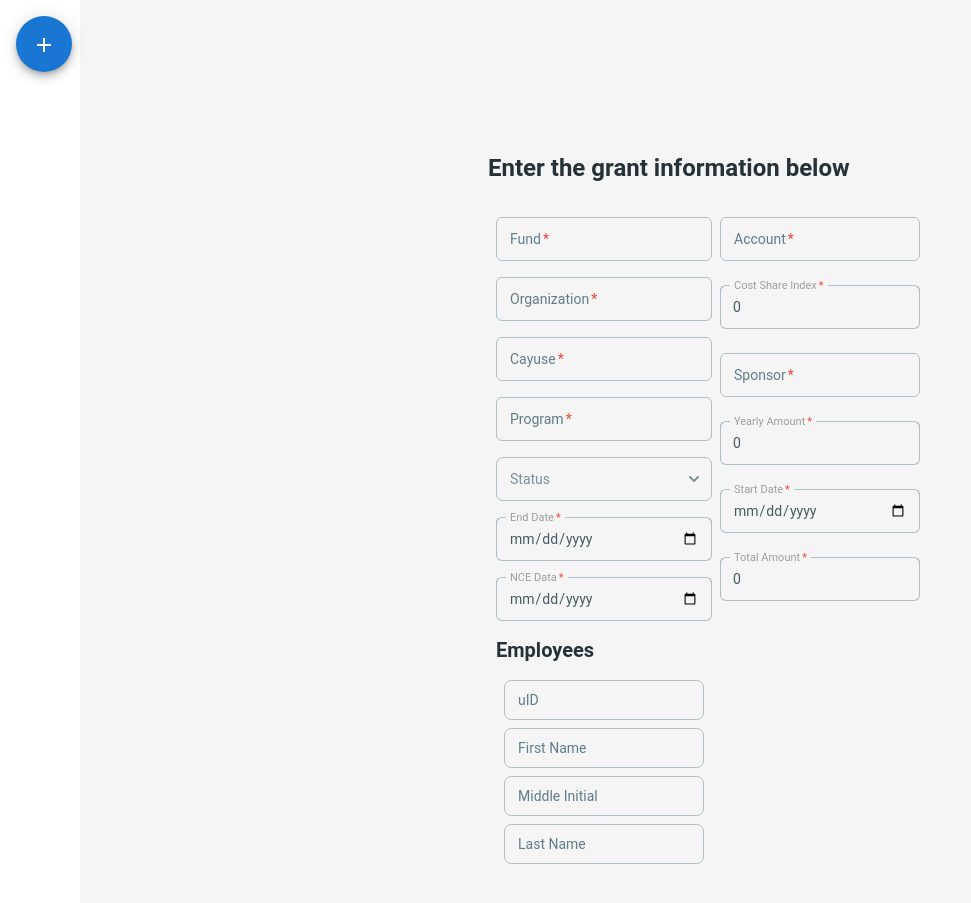
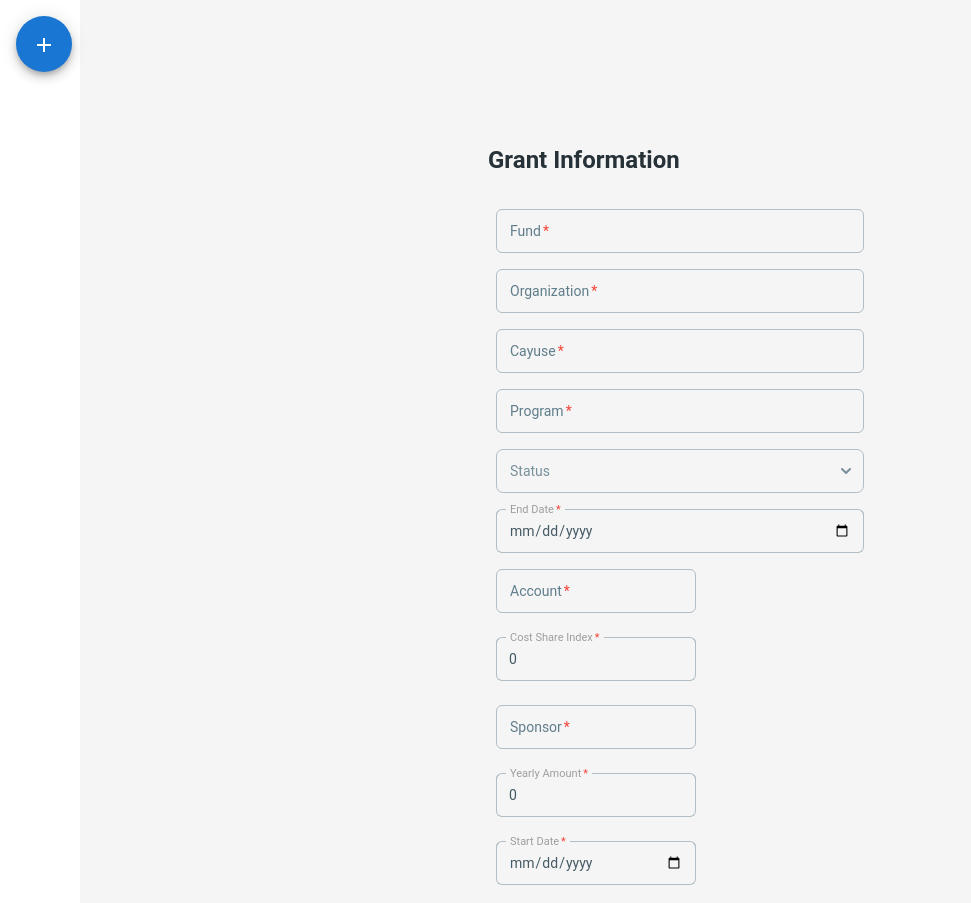
Before and after one commit to DaronAdams/grant-monitor, a React (Create React App) app in the folder frontend/: page /grant/create in a window 1280 px wide. Shown: the top 903 px of the page, without its empty margins (0-971 px from the left). Built offline with nearby package versions, Linux system fonts and the light colour scheme.

Commit message:
Removed stuff relating to steps and employees

```diff
--- a/frontend/src/components/forms/CreateGrantForm.tsx
+++ b/frontend/src/components/forms/CreateGrantForm.tsx
@@ -15,9 +15,7 @@ import { handleErrors } from '../../utils/parseJson';
 
 const CreateGrantForm = () => {
   const navigate = useNavigate();
-  const [employeesData, setEmplyeesData] = useState([
-    { uID: '' , firstName: '', middleInitial: '', lastName: ''},
-  ]);
+  const [currentStep, setCurrentStep] = useState(1);
   const [grantData, setGrantData] = useState({
     fund: '',
     organization: '',
@@ -25,34 +23,44 @@ const CreateGrantForm = () => {
     program: '',
     costShareIndex: 0,
     cayuse: '',
+    index: 200,
     sponsor: '',
     status: '',
     yearlyAmount: 0,
     totalAmount: 0,
     startDate: new Date(),
     endDate: new Date(),
-    nceAppDate: new Date(),
     notes: '',
   });
 
-  // ---------------------- Employee Functions ----------------------
+  // // ----------------------- Form Step Functions --------------------------------
+  // const nextStep = () => {
+  //   setCurrentStep(currentStep + 1);
+  // };
 
-  const addEmployee = () => {
-    setEmplyeesData([...employeesData, { uID: '', firstName: '', middleInitial: '', lastName: ''}])
-  }
+  // const prevStep = () => {
+  //   setCurrentStep(currentStep - 1);
+  // };
 
-  const handleEmployeeChange = (index: number, event: any) => {
-    const updatedEmployee = employeesData.map((employee, i) => {
-      if (i == index) {
-        return { ...employee, [event.target.name]: event.target.value };
-      }
-      return employee;
-    });
+  // // ---------------------- Employee Functions ----------------------
 
-    setEmplyeesData(updatedEmployee);
-    console.log('Employee Data: ', updatedEmployee);
-  }
+  // const addEmployee = () => {
+  //   setGrantData({
+  //     ...grantData,
+  //     employees: [...grantData.employees, { uID: '', firstName: '', middleInitial: '', lastName: ''}],
+  //   });
+  // };
 
+  // const handleEmployeeChange = (index: number, event: any) => {
+  //   const newEmployees = grantData.employees.map((employee, i) => {
+  //     if (i === index) {
+  //       return { ...employee, [event.target.name]: event.target.value };
+  //     }
+  //     return employee;
+  //   });
+
+  //   setGrantData({ ...grantData, employees: newEmployees });
+  // };
 
   // ------------------ Grant Functions ----------------------------
   const handleInputChange = (e: any) => {
@@ -70,27 +78,30 @@ const CreateGrantForm = () => {
     });
   };
 
-  // function convertDate(inputDate, time = '14:30:00') {
-  // // Create a new Date object using the input date
-  //   const date = new Date(inputDate);
+  const convertDateToCustomFormat = (date: Date) => {
+    if (!(date instanceof Date) || isNaN(date.getTime())) {
+      return 'Invalid date'; // or handle the error as you prefer
+    }
 
-  //   // Ensure that the date is not invalid
-  //   if (isNaN(date.getTime())) {
-  //     return 'Invalid date';
-  //   }
+    const year = date.getFullYear();
+    const month = (date.getMonth() + 1).toString().padStart(2, '0'); // +1 because months are 0-indexed
+    const day = date.getDate().toString().padStart(2, '0');
 
-  //   // Convert to UTC and format
-  //   // If you want to use the current system's timezone, remove the 'Z' and use date.toISOString() directly
-  //   const isoString = date.toISOString();
-  //   const datePart = isoString.split('T')[0]; // Extract the date part
-  //   return `${datePart}T${time}Z`;
-  // }
+    return `${year}-${month}-${day}T14:30:00Z`;
+  };
 
   const handleSubmit = (event: { preventDefault: () => void; }) => {
     event.preventDefault();
-    console.log('Data to be submitted: ', grantData);
+
+    const formattedGrantData = {
+      ...grantData,
+      startDate: convertDateToCustomFormat(grantData.startDate),
+      endDate: convertDateToCustomFormat(grantData.endDate),
+    };
+
+    console.log('Data to be submitted: ', formattedGrantData);
     axios
-      .post(createGrantEndpoint, grantData)
+      .post(createGrantEndpoint, formattedGrantData)
       .then((response) => {
         console.log('Successfully created grant: ', response);
         setGrantData({
@@ -101,12 +112,12 @@ const CreateGrantForm = () => {
           costShareIndex: 0,
           cayuse: '',
           sponsor: '',
+          index: 200,
           status: '',
           yearlyAmount: 0,
           totalAmount: 0,
           startDate: new Date(),
           endDate: new Date(),
-          nceAppDate: new Date(),
           notes: '',
         });
         navigate('/grants')
@@ -119,16 +130,16 @@ const CreateGrantForm = () => {
   };
 
   return (
+    <>
       <div className="bg-gray-100 flex w-screen items-center justify-center" style={{ height: '150vh' }}>
         <Card color="transparent" shadow={false}>
           <Typography variant="h4" color="blue-gray">
-          Enter the grant information below
+          Grant Information
           </Typography>
           <form
             className="mt-8 mb-2 w-100 max-w-screen-lg sm:w-96"
             onSubmit={handleSubmit}
           >
-          <div className='flex flex-col md:flex-row border-3'>
             <div className="mb-4 flex flex-col gap-4 w-full px-2">
               <Input
                 size="lg"
@@ -138,8 +149,7 @@ const CreateGrantForm = () => {
                 type="text"
                 value={grantData.fund}
                 onChange={handleInputChange}
-                required
-              />
+                required />
               <Input
                 size="lg"
                 label="Organization"
@@ -148,8 +158,7 @@ const CreateGrantForm = () => {
                 type="text"
                 value={grantData.organization}
                 onChange={handleInputChange}
-                required
-              />
+                required />
               <Input
                 size="lg"
                 label="Cayuse"
@@ -158,8 +167,7 @@ const CreateGrantForm = () => {
                 type="text"
                 value={grantData.cayuse}
                 onChange={handleInputChange}
-                required
-              />
+                required />
               <Input
                 size="lg"
                 label="Program"
@@ -168,8 +176,7 @@ const CreateGrantForm = () => {
                 type="text"
                 value={grantData.program}
                 onChange={handleInputChange}
-                required
-              />
+                required />
               <Select
                 size="lg"
                 label="Status"
@@ -192,70 +199,7 @@ const CreateGrantForm = () => {
                 name="endDate"
                 type="date"
                 onChange={handleInputChange}
-                required
-              />
-              <Input
-                size="lg"
-                label="NCE Data"
-                crossOrigin={''}
-                name="endDate"
-                type="date"
-                onChange={handleInputChange}
-                required
-              />
-              <div>
-                <Typography variant="h5" color="blue-gray">
-          Employees
-                </Typography>
-              </div>
-              <div>
-                {employeesData.map((employee, index) => (
-                  <div className='mb-4 flex flex-col gap-2 w-full px-2' key={index}>
-                    <Input
-                      type="text"
-                      label="uID"
-                      crossOrigin={''}
-                      name="uID"
-                      value={employee.uID}
-                      onChange={(e) => handleEmployeeChange(index, e)}
-                    />
-                    <Input
-                      type="text"
-                      label="First Name"
-                      crossOrigin={''}
-                      name="firstName"
-                      value={employee.firstName}
-                      onChange={(e) => handleEmployeeChange(index, e)}
-                    />
-                    <Input
-                      type="text"
-                      label="Middle Initial"
-                      crossOrigin={''}
-                      name="middleInitial"
-                      value={employee.middleInitial}
-                      onChange={(e) => handleEmployeeChange(index, e)}
-                    />
-                    <Input
-                      type="text"
-                      label="Last Name"
-                      crossOrigin={''}
-                      name="lastName"
-                      value={employee.lastName}
-                      onChange={(e) => handleEmployeeChange(index, e)}
-                    />
-                  </div>
-                ))}
-              </div>
-              <div>
-                <Button
-                  className="mt-6"
-                  type="button"
-                  onClick={addEmployee}
-                >
-                      Add Employee
-                </Button>
-              </div>
-            </div>
+                required />
               <div className="mb-4 flex flex-col gap-6 w-1/2">
                 <Input
                   size="lg"
@@ -265,8 +209,7 @@ const CreateGrantForm = () => {
                   type="text"
                   value={grantData.account}
                   onChange={handleInputChange}
-                required
-              />
+                  required />
                 <Input
                   size="lg"
                   label="Cost Share Index"
@@ -275,8 +218,7 @@ const CreateGrantForm = () => {
                   type="number"
                   value={grantData.costShareIndex}
                   onChange={handleInputChange}
-                required
-              />
+                  required />
                 <Input
                   size="lg"
                   label="Sponsor"
@@ -285,8 +227,7 @@ const CreateGrantForm = () => {
                   type="text"
                   value={grantData.sponsor}
                   onChange={handleInputChange}
-                required
-              />
+                  required />
                 <Input
                   size="lg"
                   label="Yearly Amount"
@@ -295,8 +236,7 @@ const CreateGrantForm = () => {
                   type="number"
                   value={grantData.yearlyAmount}
                   onChange={handleInputChange}
-                required
-              />
+                  required />
                 <Input
                   size="lg"
                   label="Start Date"
@@ -304,8 +244,7 @@ const CreateGrantForm = () => {
                   name="startDate"
                   type="date"
                   onChange={handleInputChange}
-                required
-              />
+                  required />
                 <Input
                   size="lg"
                   label="Total Amount"
@@ -314,23 +253,22 @@ const CreateGrantForm = () => {
                   type="number"
                   value={grantData.totalAmount}
                   onChange={handleInputChange}
-                required
-              />
-            </div>
-          </div>
+                  required />
+                <div>
                   <Button
-            className="mt-6"
-            type="submit"
+                    onClick={handleSubmit}
                   >
                   Submit
                   </Button>
+                </div>
+              </div>
+            </div>
           </form>
         </Card>
         <ToastContainer position="top-center" autoClose={5000} />
       </div>
+    </>
   );
 }
 
-
-
 export default CreateGrantForm;
```
Also changed, not shown: 1 other file (tests, documents, lock files or other folders). Lines whose indentation alone changed are shown as unchanged.
